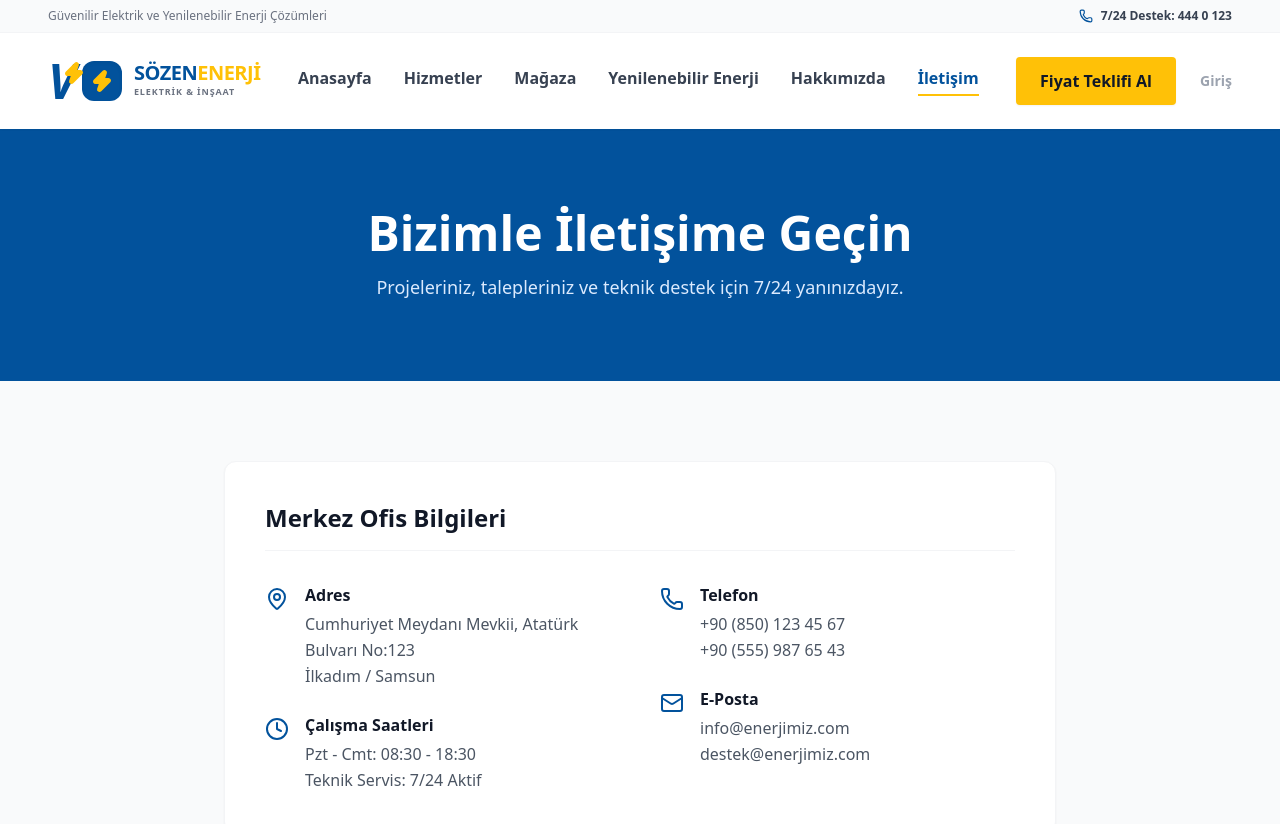
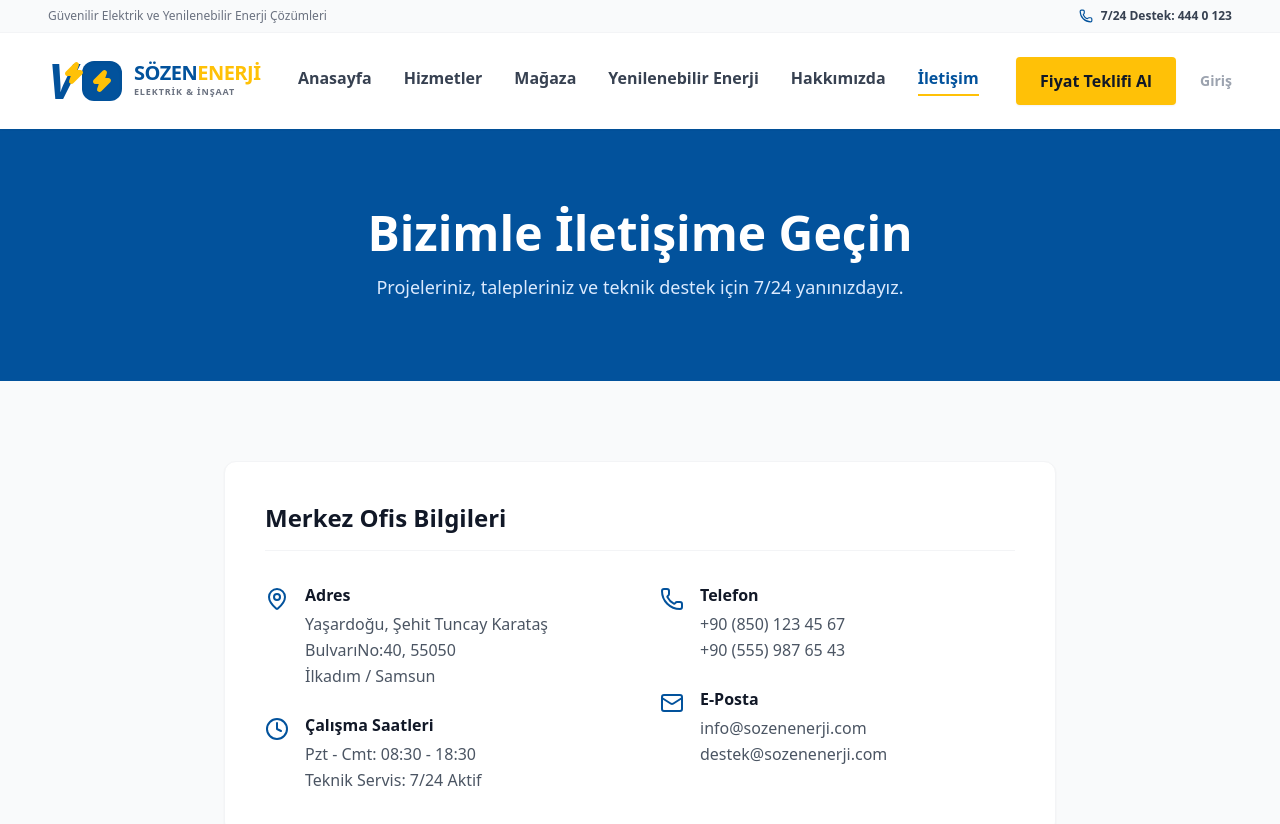
Before and after one commit to erentural/sozen-enerji, a Next.js app in the folder enerji-sistemi/: page /iletisim in a window 1280 px wide. Shown: the top 824 px of the page. Built offline with nearby package versions, Linux system fonts and the light colour scheme; no server answers.

Commit message:
adres bilgisi güncellendi

```diff
--- a/enerji-sistemi/app/iletisim/page.js
+++ b/enerji-sistemi/app/iletisim/page.js
@@ -21,7 +21,7 @@ export default function IletisimPage() {
                 <MapPin className="w-6 h-6 text-[#02529C] shrink-0 mt-1" />
                 <div>
                   <h4 className="font-bold text-gray-900">Adres</h4>
-                  <p className="text-gray-600 mt-1 leading-relaxed">Cumhuriyet Meydanı Mevkii, Atatürk Bulvarı No:123<br/>İlkadım / Samsun</p>
+                  <p className="text-gray-600 mt-1 leading-relaxed">Yaşardoğu, Şehit Tuncay Karataş BulvarıNo:40, 55050<br/>İlkadım / Samsun</p>
                 </div>
               </div>
               <div className="flex items-start gap-4">
@@ -45,7 +45,7 @@ export default function IletisimPage() {
                 <Mail className="w-6 h-6 text-[#02529C] shrink-0 mt-1" />
                 <div>
                   <h4 className="font-bold text-gray-900">E-Posta</h4>
-                  <p className="text-gray-600 mt-1 leading-relaxed">info@enerjimiz.com<br/>destek@enerjimiz.com</p>
+                  <p className="text-gray-600 mt-1 leading-relaxed">info@sozenenerji.com<br/>destek@sozenenerji.com</p>
                 </div>
               </div>
             </div>
```
